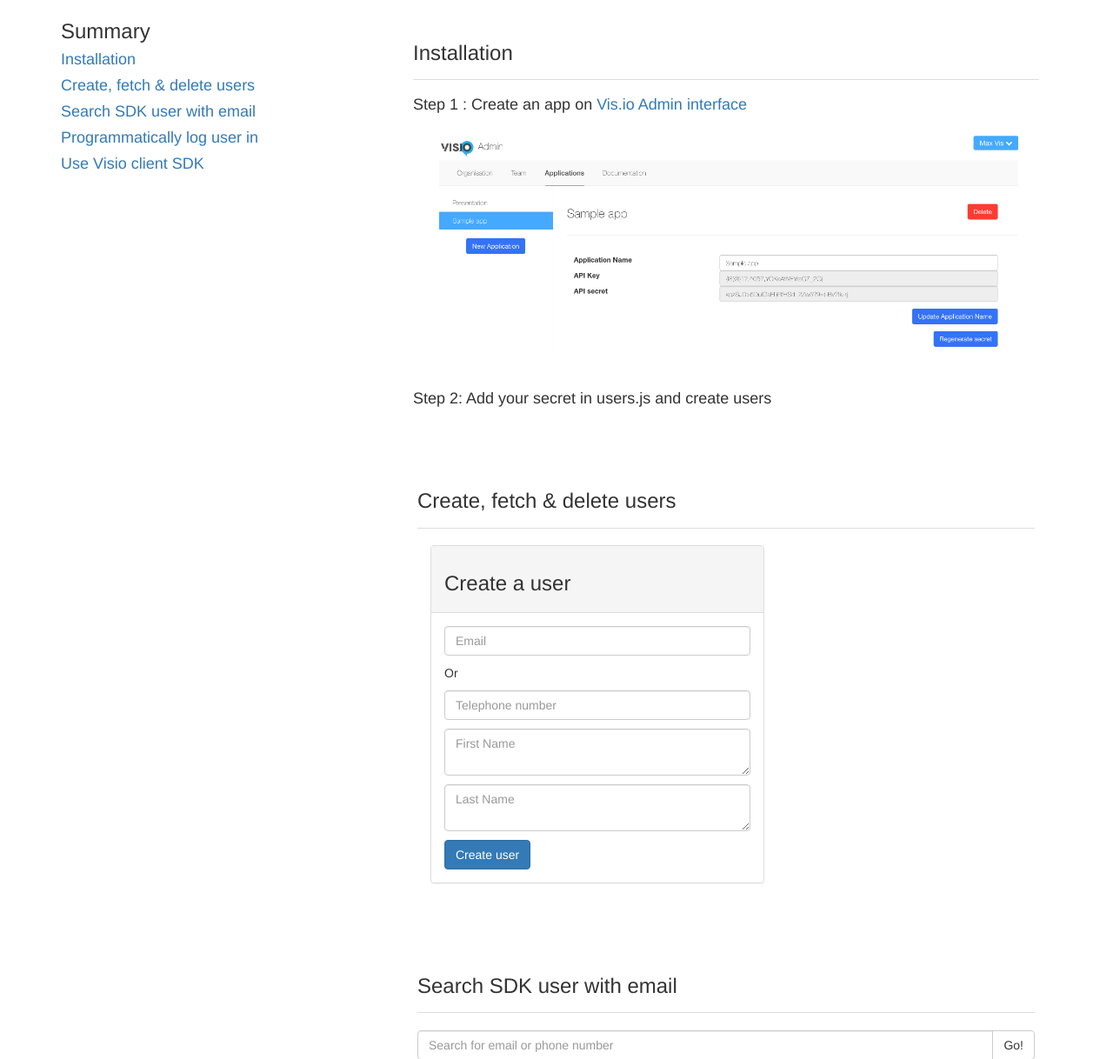
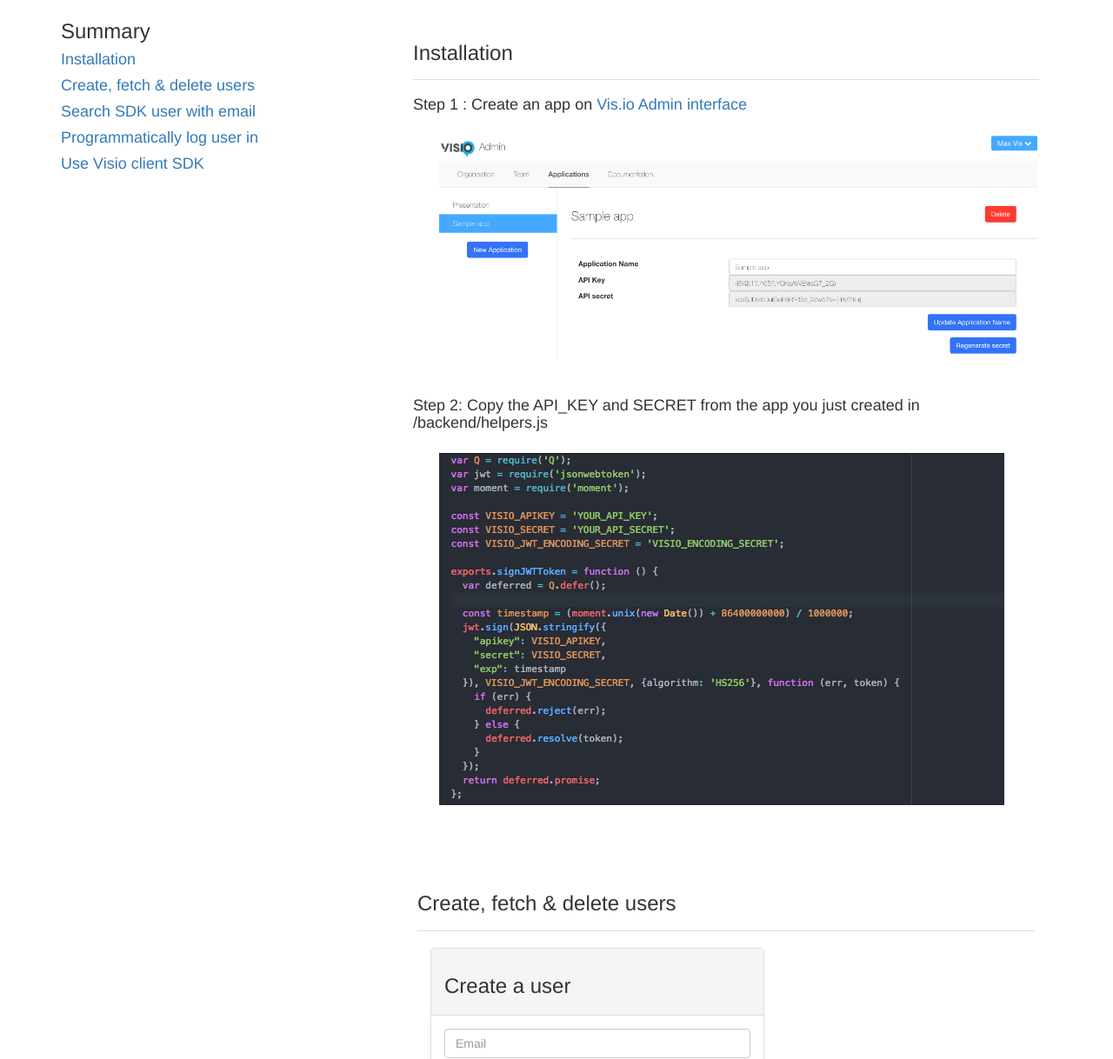
Before and after one commit to GoVisio/visio-sdk-samples, a website: page 11.Server-to-Server-Communication/index.html in a window 1280 px wide. Shown: the part 67-1285 px from the top of the page at 87% size. Drawn offline with nearby package versions, Linux system fonts and the light colour scheme.

Commit message:
update doc

```diff
--- a/11.Server-to-Server-Communication/index.html
+++ b/11.Server-to-Server-Communication/index.html
@@ -34,11 +34,16 @@
             <h4>Step 1 : Create an app on <a href="https://admin.vis.io">Vis.io Admin interface</a></h4>
             <div class="container">
               <div class="col-xs-12" style="padding: 1.5rem;">
-                <img  style="max-width: 60%;" src="/assets/images/sample.png"></img>
+                <img  style="max-width: 62%;" src="/assets/images/sample.png"></img>
               </div>
             </div>
           </br>
-          <h4>Step 2: Add your secret in users.js and create users</h3>
+          <h4>Step 2: Copy the API_KEY and SECRET from the app you just created in /backend/helpers.js</h4>
+          <div class="container">
+            <div class="col-xs-12" style="padding: 1.5rem;">
+              <img  style="max-width: 62%;" src="/assets/images/backend-helpers.png"></img>
+            </div>
+          </div>
         </br>
       </div>
 
```
Lines whose indentation alone changed are shown as unchanged.
